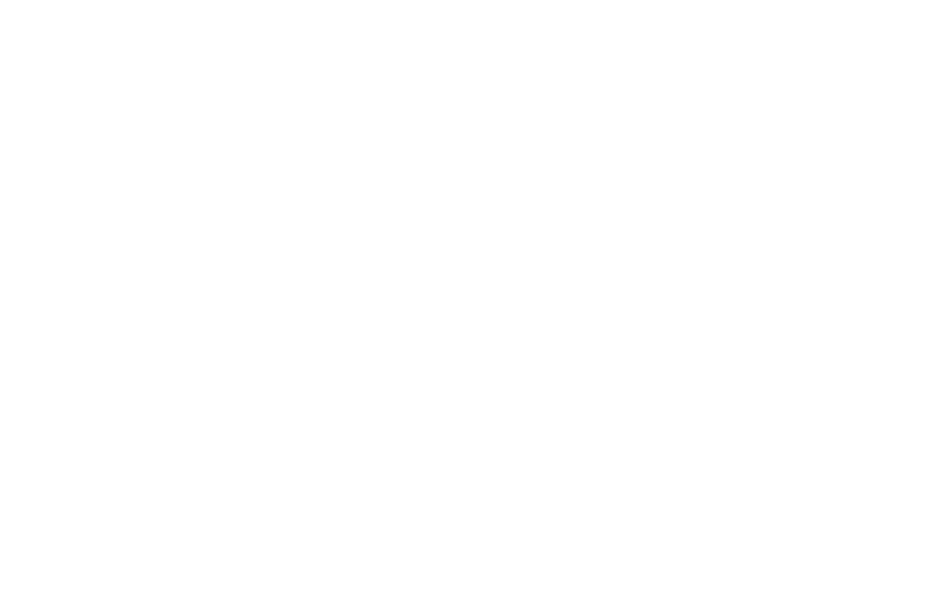
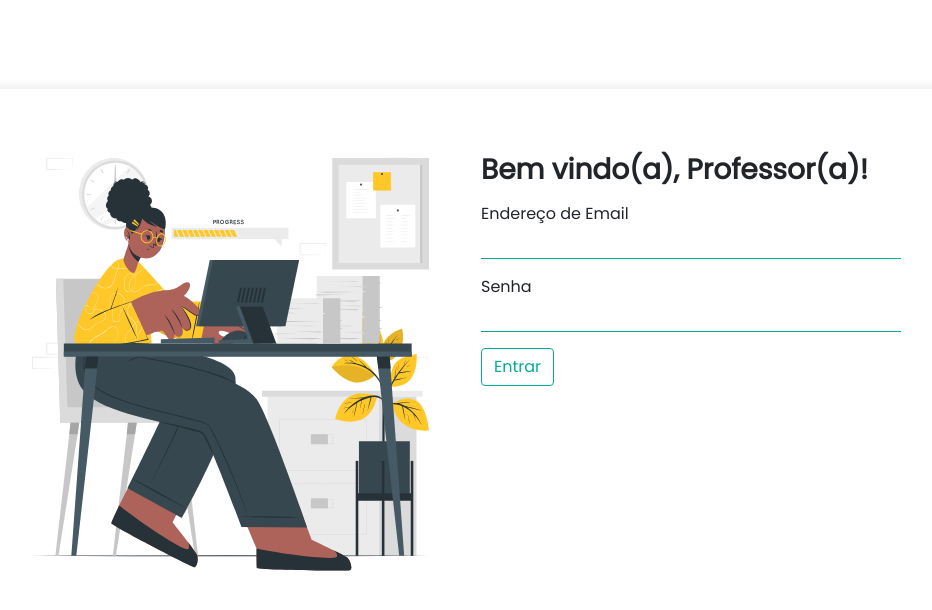
Before and after one commit to minimundo/frontend, a Nuxt app: page /login in a window 1280 px wide. Before the commit this address had no page. Shown: the top 610 px of the page, without its empty margins (174-1106 px from the left). Built offline with nearby package versions, Linux system fonts and the light colour scheme.

Commit message:
✨ feat: login screen template and static files

```diff
--- /dev/null
+++ b/pages/login.vue
@@ -0,0 +1,114 @@
+<template>
+    <body>
+        <main>
+            <div class="container">
+                <div class="row content">
+                    <div class="col-md-6 mb-3">
+                        <img src="../static/teacher.svg" class="img-fluid" alt="Teacher Image">
+                    </div>
+                    <div class="col-md-6">
+                      <h3 class="signin-text mb-3"> Bem vindo(a), Professor(a)!</h3>
+                      <form>
+                        <div class="form-group">
+                          <label for="email">Endereço de Email</label>
+                          <input v-model="credentials.email" type="email" name="email" class="form-control">
+                        </div>
+                        <div class="form-group">
+                          <label for="password">Senha</label>
+                          <input v-model="credentials.password" type="password" name="password" class="form-control">
+                        </div>
+                        <div class="btn btn-class" @click="login()">Entrar</div>
+                      </form>
+                    </div>
+                </div>
+            </div>
+        </main>
+    </body>
+
+</template>
+
+<script>
+export default {
+  name: 'SingInTeacher',
+  data() {
+    return {
+      credentials: {
+        email: "",
+        password: "",
+      }
+    }
+  },
+
+  methods: {
+    login() {
+      this.$auth.loginWith("local",
+      {data: this.credentials})
+      .then(
+        ()=>{
+          console.log('Success!')
+        }
+      )
+      .catch(
+        err=>{
+          console.log('Err!')
+          console.log(err)
+        }
+      )
+    },
+  }
+}
+</script>
+
+<style>
+@import url("https://fonts.googleapis.com/css2?family=Poppins&display=swap");
+body {
+  font-family: "Poppins", sans-serif;
+  background-color: #FFFFFF;
+}
+.content {
+  margin: 8%;
+  background-color: #fff;
+  padding: 4rem 1rem 4rem 1rem;
+  box-shadow: 0 0 5px 5px rgba(0, 0, 0, 0.05);
+}
+.signin-text {
+  font-style: normal;
+  font-weight: 600 !important;
+}
+.form-control {
+  display: block;
+  width: 100%;
+  font-size: 1rem;
+  font-weight: 400;
+  line-height: 1.5;
+  border-color: #00ac96 !important;
+  border-style: solid !important;
+  border-width: 0 0 1px 0 !important;
+  padding: 0px !important;
+  color: #495057;
+  height: auto;
+  border-radius: 0;
+  background-color: #fff;
+  background-clip: padding-box;
+}
+
+.form-control:focus {
+  color: #495057;
+  background-color: #fff;
+  border-color: #fff;
+  outline: 0;
+  box-shadow: none;
+}
+.birthday-section {
+  padding: 15px;
+}
+.btn-class {
+  border-color: #00ac96;
+  color: #00ac96;
+}
+.btn-class:hover {
+  background-color: #00ac96;
+  color: #fff;
+}
+
+</style>
```
Also changed, not shown: static/teacher.svg (added).
